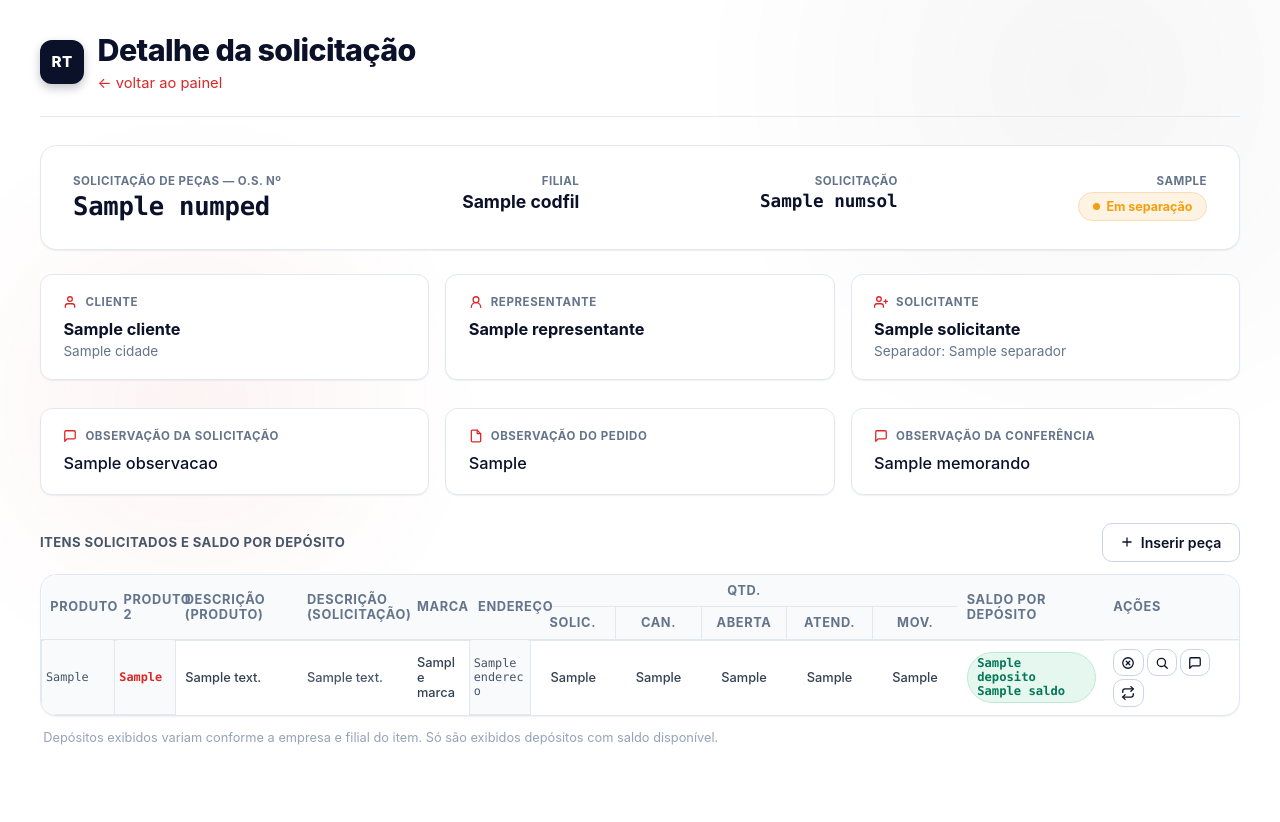
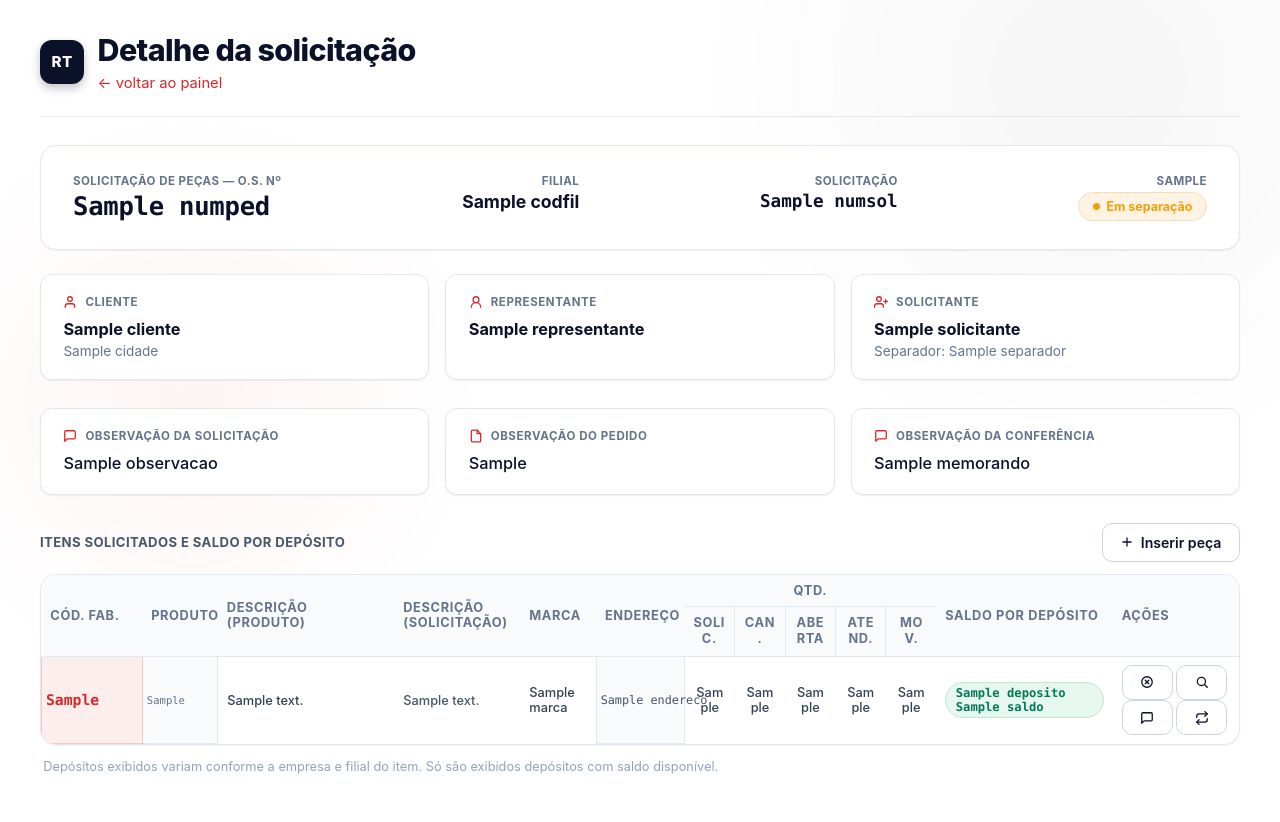
Before and after one commit to giovannahaminie-ui/Acompanha_pedido, a Flask app: template templates/detalhe_solicitacao.html in a window 1280 px wide. Before the commit the page ends 745 px from the top, so only its background shows below. Run offline with Flask 3, Linux system fonts and the light colour scheme; the template is opened without the code that fills it: most values are stand-ins (such as "Sample title", 1, 10 or a date in 2020).

Commit message:
Atualização tela

```diff
--- a/app.py
+++ b/app.py
@@ -86,10 +86,6 @@ def selecao():
             "empresa": request.form.get("empresa"),
             "filial": request.form.get("filial") or None,
         }
-        # Libera UMA carga do painel sem pedir login de novo - consumido em
-        # painel(); qualquer recarga depois disso (F5, filtro, voltar pro
-        # painel) exige login de novo.
-        session["painel_liberado"] = True
         return redirect(url_for("painel"))
     return render_template(
         "selecao.html",
@@ -102,13 +98,6 @@ def selecao():
 @app.route("/painel")
 @login_obrigatorio
 def painel():
-    # Exige login de novo toda vez que o painel recarrega (F5, filtro,
-    # voltar do detalhe pro painel, etc.) - só a carga que vem direto da
-    # seleção de empresa/filial passa sem pedir login de novo.
-    if not session.pop("painel_liberado", False):
-        session.pop("usuario", None)
-        return redirect(url_for("login"))
-
     filtro = session.get("filtro")
     if not filtro:
         return redirect(url_for("selecao"))
--- a/db/oracle_db.py
+++ b/db/oracle_db.py
@@ -395,7 +395,14 @@ def get_solicitacao_detalhe(codemp, codfil, numsol):
     for row in itens_raw:
         codpro1 = row["usu_codpro"]
         codpro2 = row["usu_codpro2"]
-        saldos = _saldos_por_deposito(cur, codemp, codpro1, codpro2)
+        sitite = row["usu_sitite"]
+        # Item já cancelado (3) ou atendido (4, 6) - não busca saldo de
+        # estoque, fica só de consulta na tela (botões de ação escondidos
+        # no template).
+        if sitite in (3, 4, 6):
+            saldos = []
+        else:
+            saldos = _saldos_por_deposito(cur, codemp, codpro1, codpro2)
 
         itens.append({
             "seqite": row["usu_seqite"], "numped": row["usu_numped"], "seqipd": row["usu_seqipd"],
@@ -411,6 +418,7 @@ def get_solicitacao_detalhe(codemp, codfil, numsol):
             "qtd_devolvida": _fmt_qtd(row["usu_qtddev"]),
             "sitite": row["usu_sitite"],
             "tem_observacao": bool((row["usu_obsite"] or "").strip()),
+            "observacao": (row["usu_obsite"] or "").strip(),
             "saldos": saldos,
         })
 
--- a/static/css/style.css
+++ b/static/css/style.css
@@ -529,6 +529,16 @@ table.clickable tbody tr:hover td { box-shadow: 0 4px 10px rgba(0, 0, 0, 0.03);
 .table-card table th, .table-card table td { padding: 0.5rem 0.55rem; font-size: 0.8rem; }
 .table-card table td.mono { font-size: 0.74rem; padding: 2px 4px; white-space: normal; word-break: break-all; }
 
+/* Cód. Fab. em destaque (vem antes do Produto) - Produto (código padrão de
+   8 dígitos) fica menor, só de referência. */
+.table-card table td.mono.codpro-fab { font-size: 0.92rem; font-weight: 800; color: var(--red-600); background: var(--red-soft); border-color: var(--red-border); }
+.table-card table td.mono.codpro-padrao { font-size: 0.66rem; color: var(--text-mute); font-weight: 500; }
+
+/* Item já cancelado/atendido - sem ações, só consulta */
+.item-acoes.item-acoes-consulta { flex-direction: column; align-items: flex-start; }
+.acoes-consulta { font-size: 0.74rem; font-weight: 600; color: var(--text-faint); font-style: italic; }
+.acoes-consulta-obs { font-size: 0.76rem; font-weight: 500; color: var(--text-dim); font-style: normal; white-space: pre-wrap; line-height: 1.35; }
+
 /* --- lista de itens equivalentes --- */
 .equiv-row {
   display: flex; align-items: center; justify-content: space-between; gap: 1.25rem;
--- a/templates/detalhe_solicitacao.html
+++ b/templates/detalhe_solicitacao.html
@@ -142,6 +142,7 @@
       valueEl.insertAdjacentElement('afterend', botao);
     });
   });
+
 </script>
 
 <div style="display:flex; align-items:center; justify-content:space-between; gap:1rem; margin-bottom:0.75rem;">
@@ -155,24 +156,24 @@
 <div class="table-card">
   <table>
     <colgroup>
+      <col style="width:8%">
       <col style="width:6%">
-      <col style="width:5%">
+      <col style="width:14%">
       <col style="width:10%">
-      <col style="width:9%">
-      <col style="width:5%">
-      <col style="width:5%">
-      <col style="width:7%"><col style="width:7%"><col style="width:7%"><col style="width:7%"><col style="width:7%">
-      <col style="width:12%">
-      <col style="width:11%">
+      <col style="width:6%">
+      <col style="width:7%">
+      <col style="width:4%"><col style="width:4%"><col style="width:4%"><col style="width:4%"><col style="width:4%">
+      <col style="width:14%">
+      <col style="width:10%">
     </colgroup>
     <thead>
       <tr>
+        <th rowspan="2">Cód. Fab.</th>
         <th rowspan="2">Produto</th>
-        <th rowspan="2">Produto 2</th>
         <th rowspan="2">Descrição (produto)</th>
         <th rowspan="2">Descrição (solicitação)</th>
         <th rowspan="2">Marca</th>
-        <th rowspan="2">Endereço</th>
+        <th rowspan="3">Endereço</th>
         <th colspan="5" class="th-qtd-group" style="text-align:center;">Qtd.</th>
         <th rowspan="2">Saldo por depósito</th>
         <th rowspan="2">Ações</th>
@@ -188,18 +189,21 @@
     <tbody>
       {% for item in itens %}
       <tr class="{{ 'linha-sitite-ok' if item.sitite in (4, 6) else ('linha-sitite-cancelado' if item.sitite == 3 else '') }}">
-        <td class="mono">{{ item.codpro1 }}</td>
-        <td class="mono" style="color:var(--red-600); font-weight:700;">{{ item.codpro2 }}</td>
+        <td class="mono codpro-fab">{{ item.codpro2 }}</td>
+        <td class="mono codpro-padrao">{{ item.codpro1 }}</td>
         <td style="white-space:normal;">{{ item.descricao }}</td>
         <td style="white-space:normal; color:var(--text-dim);">{{ item.descricao_item or '—' }}</td>
         <td>{{ item.marca }}</td>
-        <td class="mono">{{ item.endereco or '—' }}</td>
+        <td class="mono" style="white-space:nowrap;">{{ item.endereco or '—' }}</td>
         <td style="text-align:center;">{{ item.qtd_solic }}</td>
         <td style="text-align:center;">{{ item.qtd_cancelada }}</td>
         <td style="text-align:center;">{{ item.qtd_aberta }}</td>
         <td style="text-align:center;">{{ item.qtd_atendida }}</td>
         <td style="text-align:center;">{{ item.qtd_movimentada }}</td>
         <td>
+          {% if item.sitite in (3, 4, 6) %}
+          <span class="badge badge-zero">—</span>
+          {% else %}
           <div class="saldo-lista">
             {% for dep in item.saldos %}
               <span class="badge badge-ok">
@@ -209,8 +213,14 @@
               <span class="badge badge-zero">sem saldo</span>
             {% endfor %}
           </div>
+          {% endif %}
         </td>
-        <td class="item-acoes">
+        <td class="item-observacao{{ ' item-observacao-consulta' if item.observacao else '' }}">
+          {% if item.sitite in (3, 4, 6) %}
+          {% if item.observacao %}
+          <span class="acoes-consulta-obs">{{ item.observacao }}</span>
+          {% endif %}
+          {% else %}
           <a href="{{ url_for('cancelar_item', codemp=codemp, codfil=codfil, numsol=numsol, seqite=item.seqite) }}"
              class="btn btn-icone" title="Cancelar item na solicitação">
             <svg width="14" height="14" viewBox="0 0 24 24" fill="none" stroke="currentColor" stroke-width="2.2" stroke-linecap="round" stroke-linejoin="round"><circle cx="12" cy="12" r="9"></circle><line x1="15" y1="9" x2="9" y2="15"></line><line x1="9" y1="9" x2="15" y2="15"></line></svg>
@@ -228,6 +238,7 @@
              class="btn btn-icone" title="Trocar item">
             <svg width="14" height="14" viewBox="0 0 24 24" fill="none" stroke="currentColor" stroke-width="2.2" stroke-linecap="round" stroke-linejoin="round"><polyline points="17 1 21 5 17 9"></polyline><path d="M3 11V9a4 4 0 0 1 4-4h14"></path><polyline points="7 23 3 19 7 15"></polyline><path d="M21 13v2a4 4 0 0 1-4 4H3"></path></svg>
           </a>
+          {% endif %}
         </td>
       </tr>
       {% endfor %}
```
